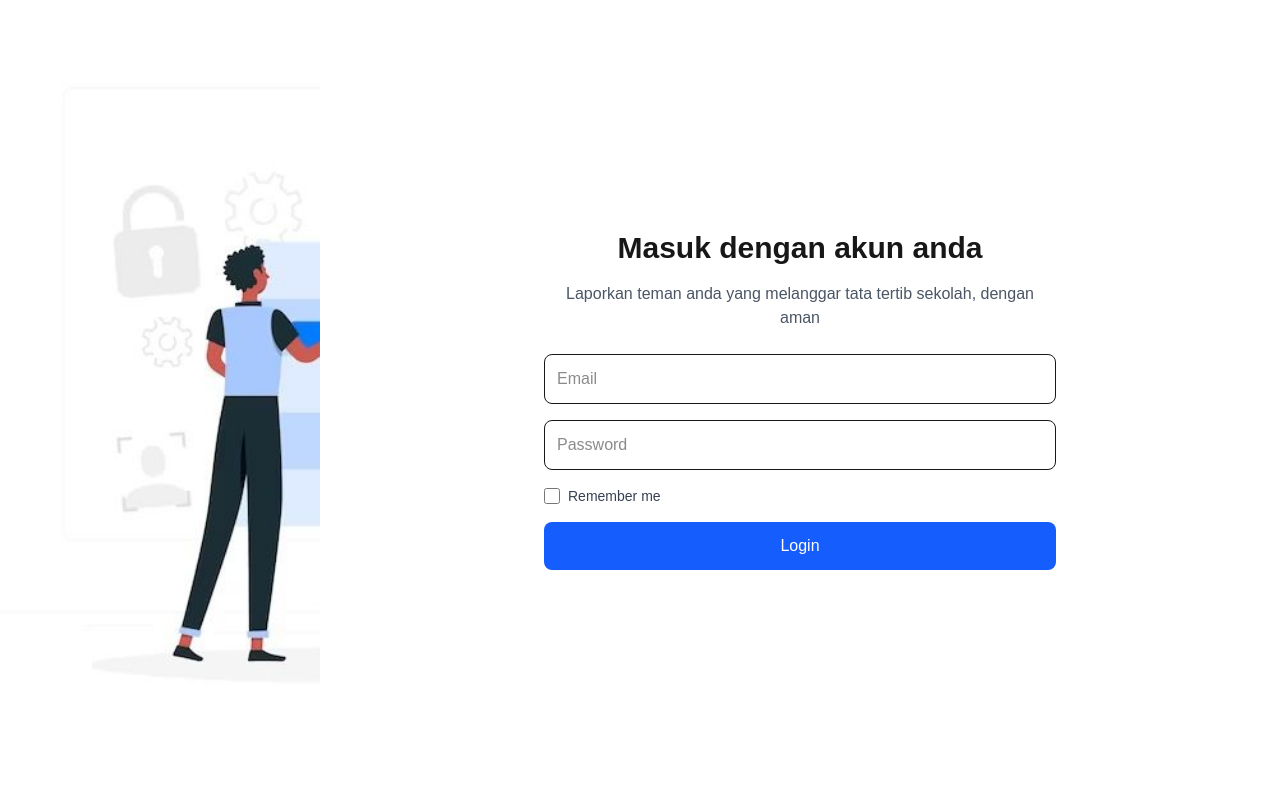
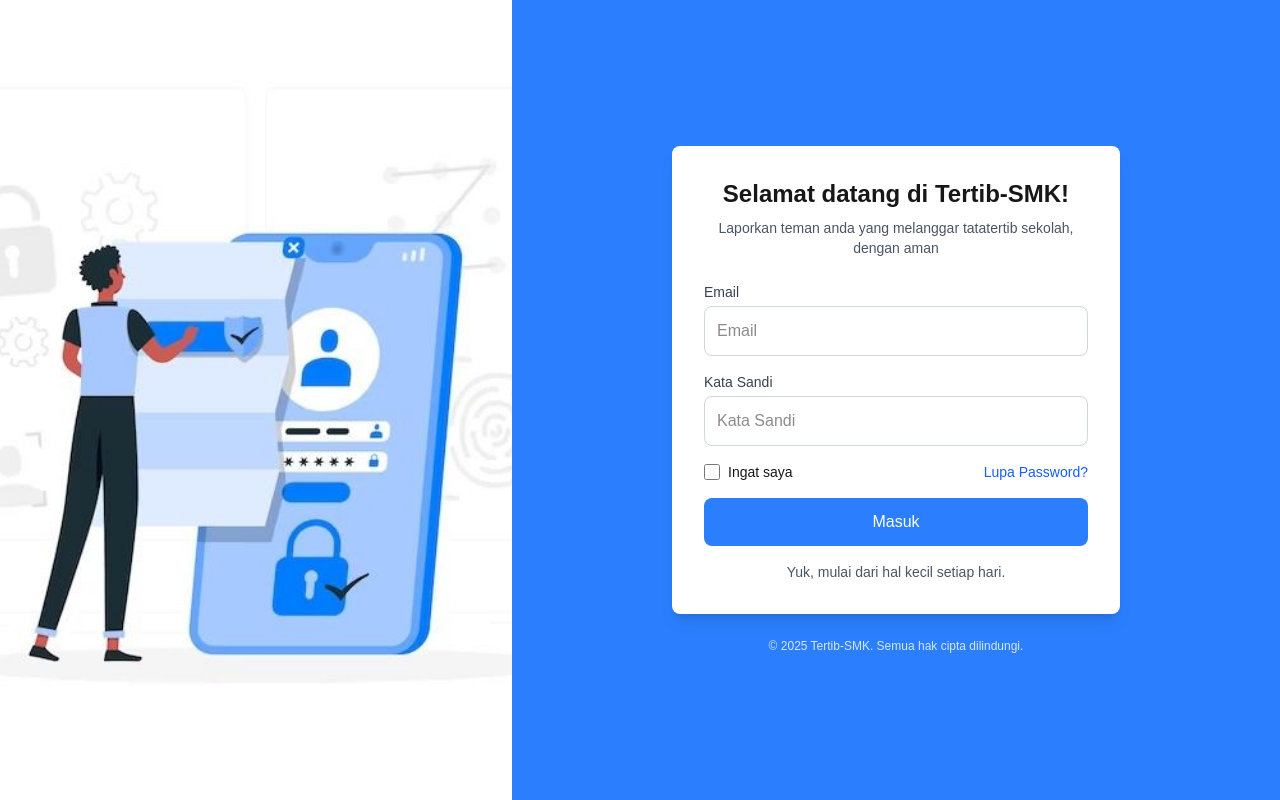
Before and after one commit to mamanrpl02/tertib-smk-next, a Next.js app: page /login in a window 1280 px wide. Built offline with nearby package versions, Linux system fonts and the light colour scheme.

Commit message:
perubahan login page

```diff
--- a/app/login/page.js
+++ b/app/login/page.js
@@ -1,56 +1,71 @@
 export default function LoginPage() {
   return (
-    <div className="flex min-h-screen">
-      {/* Bagian kiri: gambar */}
-      <div className="hidden md:flex w-1/4 h-screen">
+    <div className="min-h-screen flex flex-col md:flex-row">
+      {/* Bagian kiri untuk desktop: gambar */}
+      <div className="hidden md:flex md:w-2/5 h-screen">
         <img
           src="/login.jpeg"
-          alt="Login Illustration"
-          className="max-w-[7000px]"
+          alt="Illustration"
+          className="w-full h-full object-cover"
         />
       </div>
 
-      {/* Bagian kanan: form login */}
-      <div className="flex w-full md:w-4/5 items-center justify-center bg-white">
-        <div className="flex flex-col items-center justify-center w-full max-w-xl p-8">
-          <h1 className="text-3xl font-bold mb-4 text-center">
-            Masuk dengan akun anda
-          </h1>
-          <h5 className="text-base mb-6 text-center text-gray-600">
-            Laporkan teman anda yang melanggar tata tertib sekolah, dengan aman
-          </h5>
-          <form className="w-full space-y-4">
-            <input
-              type="email"
-              placeholder="Email"
-              className="w-full p-3 border rounded-lg"
-            />
-            <input
-              type="password"
-              placeholder="Password"
-              className="w-full p-3 border rounded-lg"
-            />
+      {/* Bagian kanan: form dengan background biru */}
+      <div className="flex flex-1 flex-col justify-center items-center p-6 bg-blue-500">
+        <div className="w-full max-w-md bg-white rounded-lg shadow-lg p-8">
+          {/* Header */}
+          <div className="text-center mb-6">
+            <h1 className="text-2xl font-bold">Selamat datang di Tertib-SMK!</h1>
+            <p className="text-sm mt-2 text-gray-600">
+              Laporkan teman anda yang melanggar tatatertib sekolah, dengan aman
+            </p>
+          </div>
 
-            {/* Checkbox */}
-            <div className="flex items-center">
+          {/* Form */}
+          <form className="space-y-4">
+            <div>
+              <label className="block text-sm font-medium text-gray-700 mb-1">Email</label>
               <input
-                type="checkbox"
-                id="remember"
-                className="h-4 w-4 text-blue-600 border-gray-300 rounded focus:ring-blue-500"
+                type="email"
+                placeholder="Email"
+                className="w-full p-3 border border-gray-300 rounded-lg focus:ring-2 focus:ring-blue-500 focus:border-transparent outline-none"
               />
-              <label htmlFor="remember" className="ml-2 text-sm text-gray-700">
-                Remember me
+            </div>
+
+            <div>
+              <label className="block text-sm font-medium text-gray-700 mb-1">Kata Sandi</label>
+              <input
+                type="password"
+                placeholder="Kata Sandi"
+                className="w-full p-3 border border-gray-300 rounded-lg focus:ring-2 focus:ring-blue-500 focus:border-transparent outline-none"
+              />
+            </div>
+
+            <div className="flex items-center justify-between text-sm">
+              <label className="flex items-center space-x-2">
+                <input type="checkbox" className="h-4 w-4 text-blue-600 border-gray-300 rounded focus:ring-blue-500"/>
+                <span>Ingat saya</span>
               </label>
+              <a href="#" className="text-blue-600 hover:underline">Lupa Password?</a>
             </div>
 
             <button
               type="submit"
-              className="w-full bg-blue-600 text-white p-3 rounded-lg hover:bg-blue-700"
+              className="w-full bg-blue-500 text-white py-3 rounded-lg hover:bg-blue-600 transition-colors font-medium"
             >
-              Login
+              Masuk
             </button>
           </form>
+
+          <p className="mt-4 text-center text-sm text-gray-600">
+            Yuk, mulai dari hal kecil setiap hari.
+          </p>
         </div>
+
+        {/* Footer */}
+        <p className="mt-6 text-center text-xs text-white/80">
+          © 2025 Tertib-SMK. Semua hak cipta dilindungi.
+        </p>
       </div>
     </div>
   );
```
